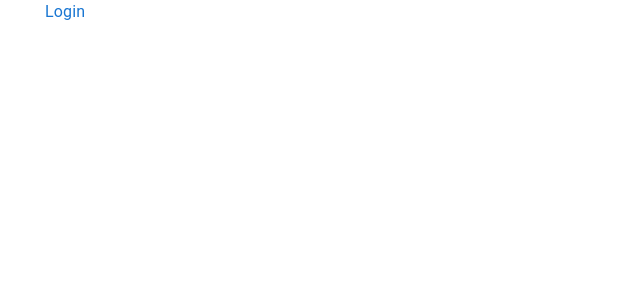
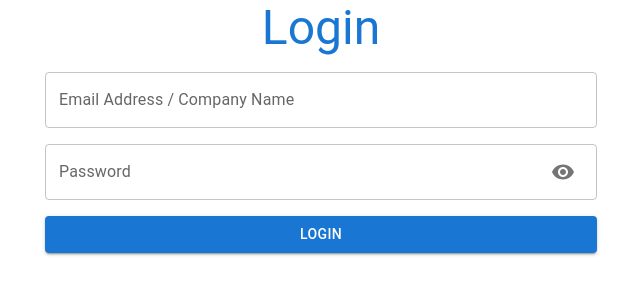
Before and after one commit to jmouton19/python-rest, a React (Create React App) app in the folder client/: page /login in a window 1280 px wide. Shown: the top 300 px of the page, without its empty margins (319-959 px from the left). Built offline with nearby package versions, Linux system fonts and the light colour scheme.

Commit message:
Login Page layout completed

```diff
--- a/client/src/pages/Login/Login.js
+++ b/client/src/pages/Login/Login.js
@@ -1,12 +1,28 @@
-import React from "react";
+import React, { useState } from "react";
+import { useNavigate } from "react-router-dom";
 import Box from "@mui/material/Box";
 import Container from "@mui/material/Container";
 import Grid from "@mui/material/Grid";
 import Typography from "@mui/material/Typography";
+import { Button, FormControl, IconButton, InputAdornment, InputLabel, OutlinedInput } from "@mui/material";
+import VisibilityOff from "@mui/icons-material/VisibilityOff";
+import Visibility from "@mui/icons-material/Visibility";
 
 
 function Login() {
+	const [email, setEmail] = useState("");
+	const [password, setPassword] = useState("");
+	const [showPassword, setShowPassword] = useState(false);
 
+	function toggleShowPassword() {
+		setShowPassword(!showPassword);
+	}
+
+	let navigate = useNavigate();
+	const routeChange = () =>{
+		let path = "/";
+		navigate(path);
+	};
 
 	return(
 		<React.Fragment>
@@ -20,13 +36,69 @@ function Login() {
 					>
 						<Grid item xs={12}>
 							<Typography
-								varianat="h3"
+								inline
+								variant="h3"
 								color="primary"
-								gutterBottom
-								alignSelf={"centre"}
+								align="center"
 							>
 								Login
 							</Typography>
+						</Grid>
+						<Grid item xs={12}>
+							<FormControl fullWidth>
+								<InputLabel htmlFor="email-input">
+									Email Address / Company Name
+								</InputLabel>
+								<OutlinedInput
+									id="email-input"
+									value={email}
+									type="email"
+									onChange={(event) => {
+										setEmail(event.target.value);
+									}}
+									label="Email Address / Company Name"
+								/>
+							</FormControl>
+						</Grid>
+						<Grid item xs={12}>
+							<FormControl fullWidth>
+								<InputLabel htmlFor="password-input">
+									Password
+								</InputLabel>
+								<OutlinedInput
+									id="password-input"
+									value={password}
+									type={showPassword ? "text" : "password"}
+									onChange={(event) => {
+										setPassword(event.target.value);
+									}}
+									label="Password"
+									endAdornment={
+										<InputAdornment position="end">
+											<IconButton
+												onClick={toggleShowPassword}
+												onMouseDown={toggleShowPassword}
+											>
+												{showPassword ? (
+													<VisibilityOff />
+												) : (
+													<Visibility/>
+												)}
+											</IconButton>
+										</InputAdornment>
+									}
+								/>
+							</FormControl>
+						</Grid>
+						<Grid item xs={12}>
+							<FormControl fullWidth>
+								<Button
+									variant="contained"
+									onClick={routeChange}
+								>
+									Login
+								</Button>
+							</FormControl>
 						</Grid>
 					</Grid>
 				</Box>
--- a/client/src/pages/SignUp/SignUp.js
+++ b/client/src/pages/SignUp/SignUp.js
@@ -43,7 +43,7 @@ function SignUp() {
 								variant="h3"
 								color="primary"
 								gutterBottom
-								alignSelf="cen"
+								align="center"
 							>
                                 Sign Up
 							</Typography>
```
